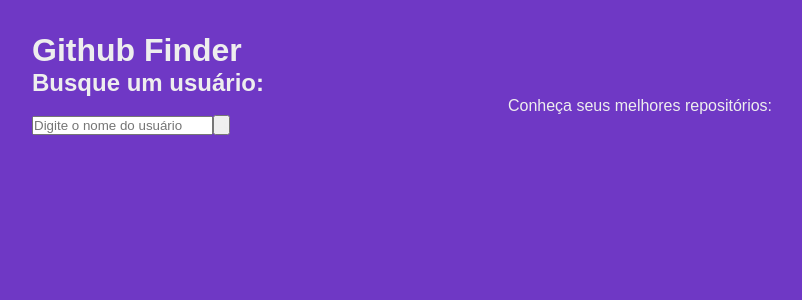
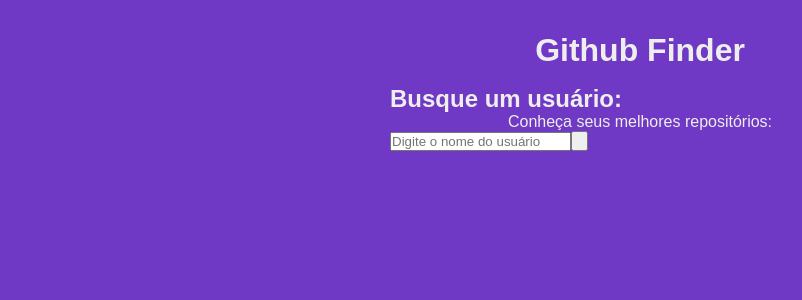
Before and after one commit to JethroTiago/github-finder, a React (Vite) app: page / in a window 1280 px wide. Shown: the top 300 px of the page, without its empty margins (0-802 px from the left). Built offline with nearby package versions, Linux system fonts and the light colour scheme; a web font is replaced by a local one.

Commit message:
Added modules folders

```diff
--- /dev/null
+++ b/src/App.module.css
@@ -0,0 +1,9 @@
+.app {
+    max-width: 500px;
+    margin: 0 auto;
+}
+
+.app h1 {
+    text-align: center;
+    margin-bottom: 1rem;
+}
--- a/src/App.tsx
+++ b/src/App.tsx
@@ -1,13 +1,15 @@
 import { Outlet } from "react-router-dom";
+
+import classes from "./App.module.css";
 
 function App() {
 
   return (
-    <div className="App">
+    <div className={classes.app}>
         <h1>Github Finder</h1>
         <Outlet />
     </div>
   );
 }
 
-export default App
+export default App;
--- a/src/components/Search.tsx
+++ b/src/components/Search.tsx
@@ -4,13 +4,15 @@
 
 import { useState } from "react";
 
-import { BsSearch } from 'react-icons/bs';
+import { BsSearch } from "react-icons/bs";
+
+import classes from "./Search.module.css";
 
 const Search = ({ loadUser }: SearchProps) => {
     const [userName, setUserName] = useState("");
 
   return (
-    <div>
+    <div className={classes.search}>
         <h2>Busque um usuário:</h2>
         <p>Conheça seus melhores repositórios:</p>
         <div>
--- a/src/routes/Home.tsx
+++ b/src/routes/Home.tsx
@@ -21,11 +21,14 @@
         followers,
         following,
       };
+
+      setUser(userData);
     };
 
   return (
   <div>
     <Search loadUser={ loadUser } />
+    {user && <p>{user.login}</p>}
   </div>
   );
 };
```
Also changed, not shown: src/App.css (deleted), src/components/Search.module.css (added), 1 other file (tests, documents, lock files or other folders).
